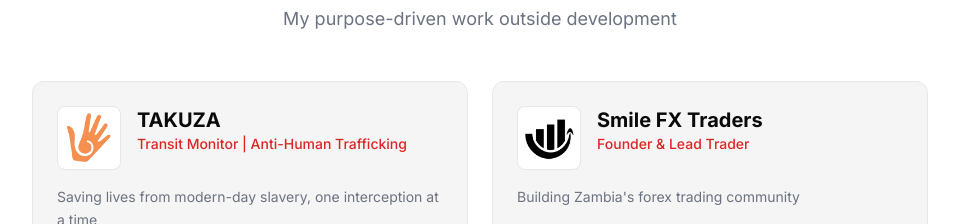
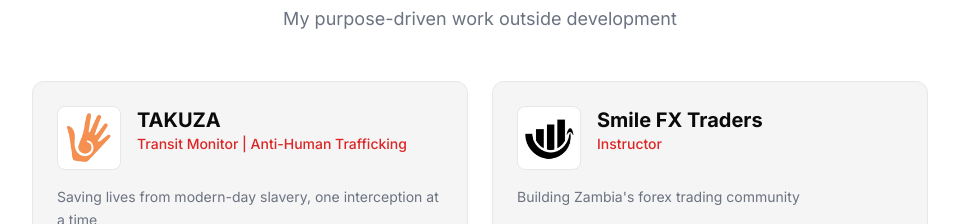
Before and after one commit to kondwanimuwowo/kondwani-portfolio, a React (Vite) app: page / in a window 1280 px wide. Shown: the part 3760-3984 px from the top of the page, without its empty margins (160-1119 px from the left). Built offline with nearby package versions, Linux system fonts and the light colour scheme.

Commit message:
Edit card subtitle

```diff
--- a/src/data/beyondCode.js
+++ b/src/data/beyondCode.js
@@ -15,7 +15,7 @@
 
   smileFx: {
     title: "Smile FX Traders",
-    subtitle: "Founder & Lead Trader",
+    subtitle: "Instructor",
     description: "Building Zambia's forex trading community",
     details:
       "Training local traders and building a platform for the Zambian forex market.",
```
